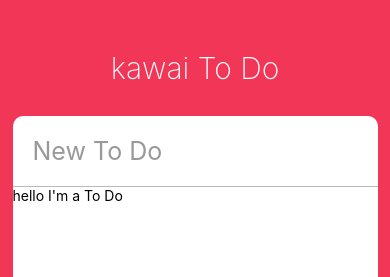
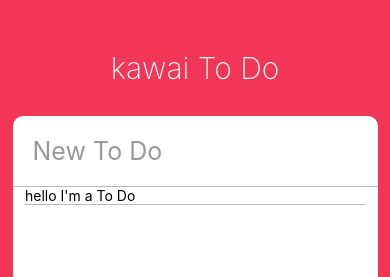
Before and after one commit to graffiti4u/kawai-todo, a React Native app: screen / in a window 390 px wide. Shown: the top 277 px of the page. Built offline with nearby package versions, Linux system fonts and the light colour scheme.

Commit message:
ToDo 리스트 구성하기.

```diff
--- a/App.js
+++ b/App.js
@@ -35,7 +35,7 @@ export default class App extends React.Component {
             returnKeyType={'done'}
             autoCorrect={false}
           />
-          <ScrollView>
+          <ScrollView contentContainerStyle={styles.toDos}>
             <ToDo />
           </ScrollView>
         </View>
@@ -90,4 +90,7 @@ const styles = StyleSheet.create({
     borderBottomWidth: 1,
     fontSize: 25,
   },
+  toDos: {
+    alignItems: 'center',
+  },
 });
--- a/ToDo.js
+++ b/ToDo.js
@@ -1,14 +1,32 @@
 import React, { Component } from 'react';
-import { View, Text, TouchableOpacity, StyleSheet } from 'react-native';
+import {
+  View,
+  Text,
+  TouchableOpacity,
+  StyleSheet,
+  Dimensions,
+} from 'react-native';
+
+const { width, height } = Dimensions.get('window');
 
 export default class ToDo extends Component {
+  state = {
+    isEditing: false,
+  };
   render() {
     return (
-      <View>
+      <View style={styles.container}>
         <Text>hello I'm a To Do</Text>
       </View>
     );
   }
 }
 
-const styles = StyleSheet.create({});
+const styles = StyleSheet.create({
+  container: {
+    width: width - 50,
+    borderBottomColor: '#bbb',
+    borderBottomWidth: StyleSheet.hairlineWidth,
+    flexDirection: 'row',
+  },
+});
```
